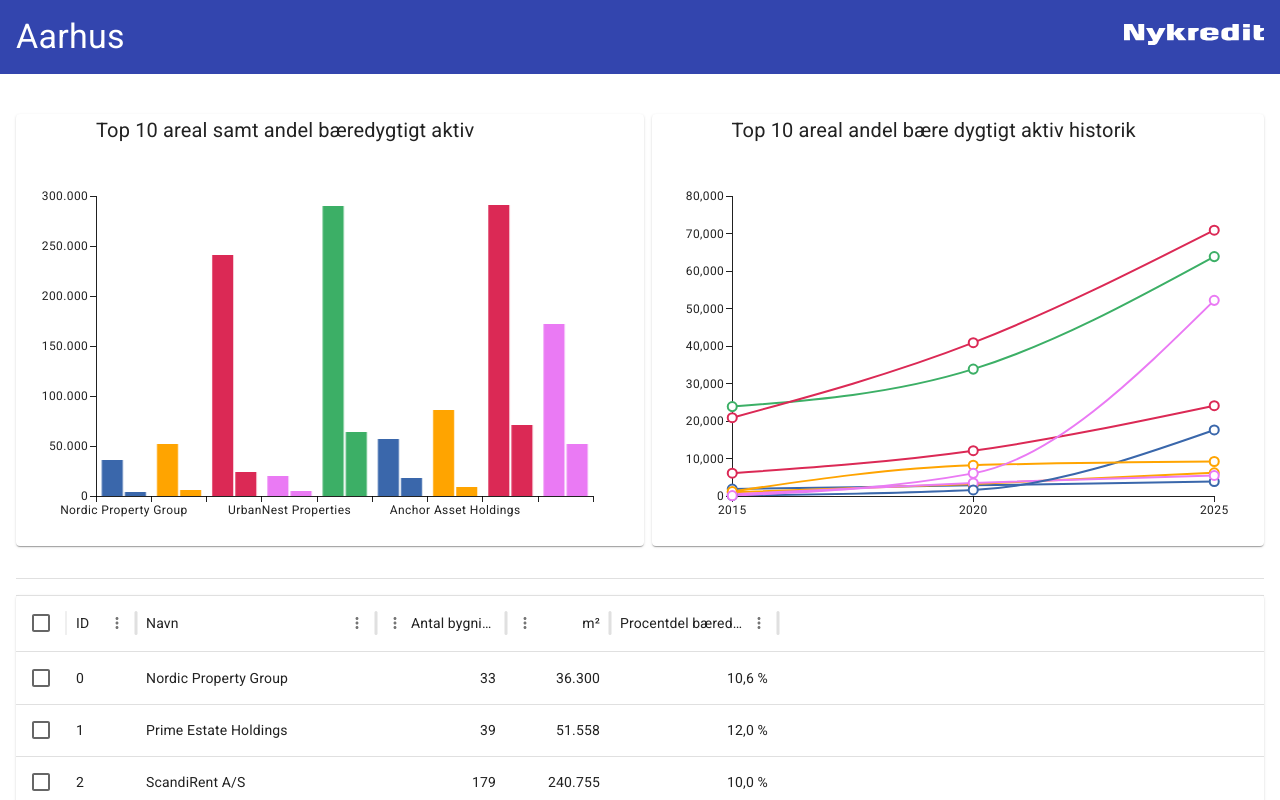
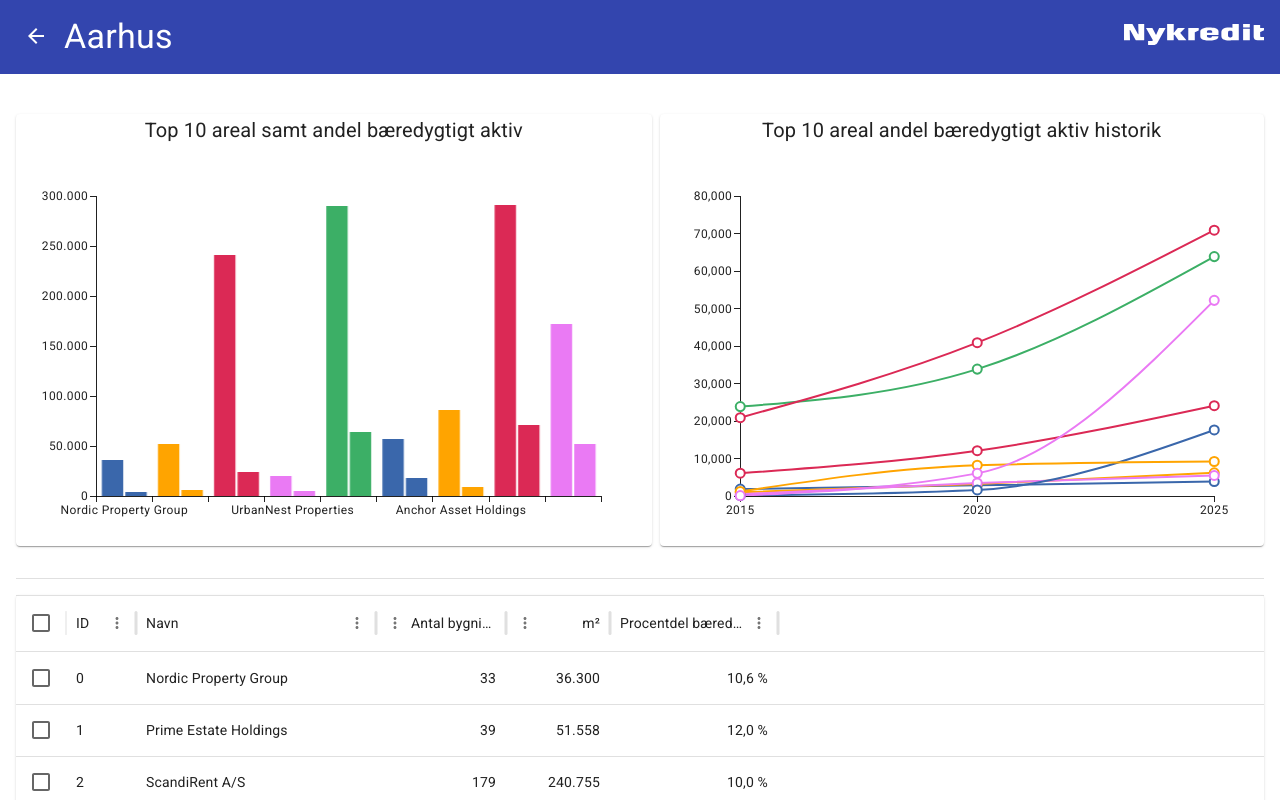
Before and after one commit to DeeBndx/finance-demo, a React (Vite) app: page / in a window 1280 px wide. Both pictures are taken after a click on the element "Afdelinger". Shown: the top 800 px of the page. Built offline with nearby package versions, Linux system fonts and the light colour scheme.

Commit message:
Added some animation and clean up

```diff
--- a/package.json
+++ b/package.json
@@ -12,10 +12,12 @@
   "dependencies": {
     "@emotion/react": "^11.14.0",
     "@emotion/styled": "^11.14.0",
+    "@mui/icons-material": "^6.4.7",
     "@mui/material": "^6.4.7",
     "@mui/x-charts": "^7.27.1",
     "@mui/x-data-grid": "^7.27.3",
     "lodash": "^4.17.21",
+    "motion": "^12.4.10",
     "react": "^19.0.0",
     "react-dom": "^19.0.0",
     "vite-tsconfig-paths": "^5.1.4"
--- a/src/App.tsx
+++ b/src/App.tsx
@@ -1,8 +1,10 @@
 import { useState } from "react"
-import { Box, Divider, Stack, Typography } from "@mui/material"
+import { ArrowBack } from "@mui/icons-material"
+import { Box, Divider, IconButton, Stack, Typography } from "@mui/material"
 import logoSvg from "assets/svg-logo.svg"
 import { Graph } from "components/graphs"
 import { TableComponent } from "components/table-component"
+import { AnimatePresence, motion } from "motion/react"
 
 export type TDataStructure = {
     id: number | string
@@ -312,9 +314,35 @@
     return (
         <Box>
             <Stack direction="row" alignItems="center" justifyContent="space-between" p={2} mb={1} bgcolor={"#3345AE"}>
-                <Typography variant="h4" color="white" onClick={() => handleViewChange("Aarhus")}>
-                    {view}
-                </Typography>
+                <Stack direction="row" flexGrow={1} justifyContent="start">
+                    <AnimatePresence>
+                        {view != "Afdelinger" && (
+                            <motion.div
+                                style={{ color: "white", overflow: "hidden" }}
+                                initial={{ scale: 0.2, opacity: 0, width: 0, marginRight: 0 }}
+                                animate={{ scale: 1, opacity: 1, width: "fit-content", marginRight: 8 }}
+                                exit={{ scale: 0.2, opacity: 0, width: 0, marginRight: 0 }}
+                            >
+                                <IconButton onClick={() => handleViewChange("Afdelinger")} color="inherit">
+                                    <ArrowBack />
+                                </IconButton>
+                            </motion.div>
+                        )}
+                    </AnimatePresence>
+                    <AnimatePresence mode="wait">
+                        <motion.div
+                            key={view}
+                            style={{ color: "white", overflowY: "hidden", overflowX: "visible" }}
+                            initial={{ opacity: 0 }}
+                            animate={{ opacity: 1 }}
+                            exit={{ opacity: 0 }}
+                        >
+                            <Typography variant="h4" color="white" onClick={() => handleViewChange("Aarhus")}>
+                                {view}
+                            </Typography>
+                        </motion.div>
+                    </AnimatePresence>
+                </Stack>
                 <Box>
                     <img src={logoSvg} />
                 </Box>
--- a/src/components/graphs.tsx
+++ b/src/components/graphs.tsx
@@ -93,7 +93,7 @@
             <Box flexGrow={1}>
                 <Paper>
                     <Box>
-                        <Typography variant="h6" ml={"80px"}>
+                        <Typography variant="h6" textAlign="center">
                             {props.view == "Afdelinger"
                                 ? "Afdelingers areal samt andel bæredygtigt aktiv"
                                 : "Top 10 areal samt andel bæredygtigt aktiv"}
@@ -106,8 +106,10 @@
             <Box flexGrow={1}>
                 <Paper>
                     <Box>
-                        <Typography variant="h6" ml={"80px"}>
-                            Top 10 areal andel bære dygtigt aktiv historik
+                        <Typography variant="h6" textAlign="center">
+                            {props.view == "Afdelinger"
+                                ? "Afdelingers andel bæredygtigt aktiv historik"
+                                : "Top 10 areal andel bæredygtigt aktiv historik"}
                         </Typography>
 
                         <LineChart {...lineChartProps} highlightedItem={highlightedItem} onHighlightChange={setHighLightedItem} />
```
Also changed, not shown: 1 other file (tests, documents, lock files or other folders).
